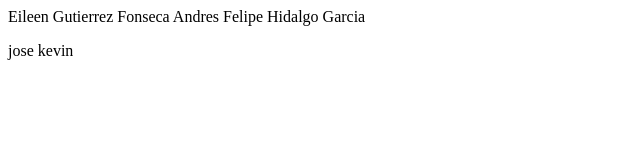
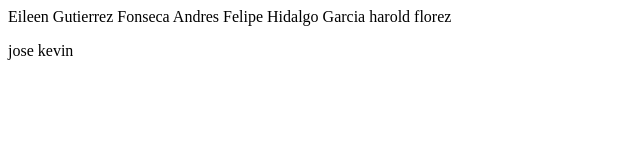
Before and after one commit to Jvrussitwo/ejemplo1html, a plain HTML site: page index.html in a window 1280 px wide. Shown: the whole page, without its empty margins (0-640 px from the left). Drawn offline with Linux system fonts and the light colour scheme.

Commit message:
Update index.html

```diff
--- a/index.html
+++ b/index.html
@@ -6,6 +6,7 @@
   <body>
     <p>Eileen Gutierrez Fonseca
        Andres Felipe Hidalgo Garcia
+       harold florez
     </p>
      <p>jose kevin</p>
   </body>
```
